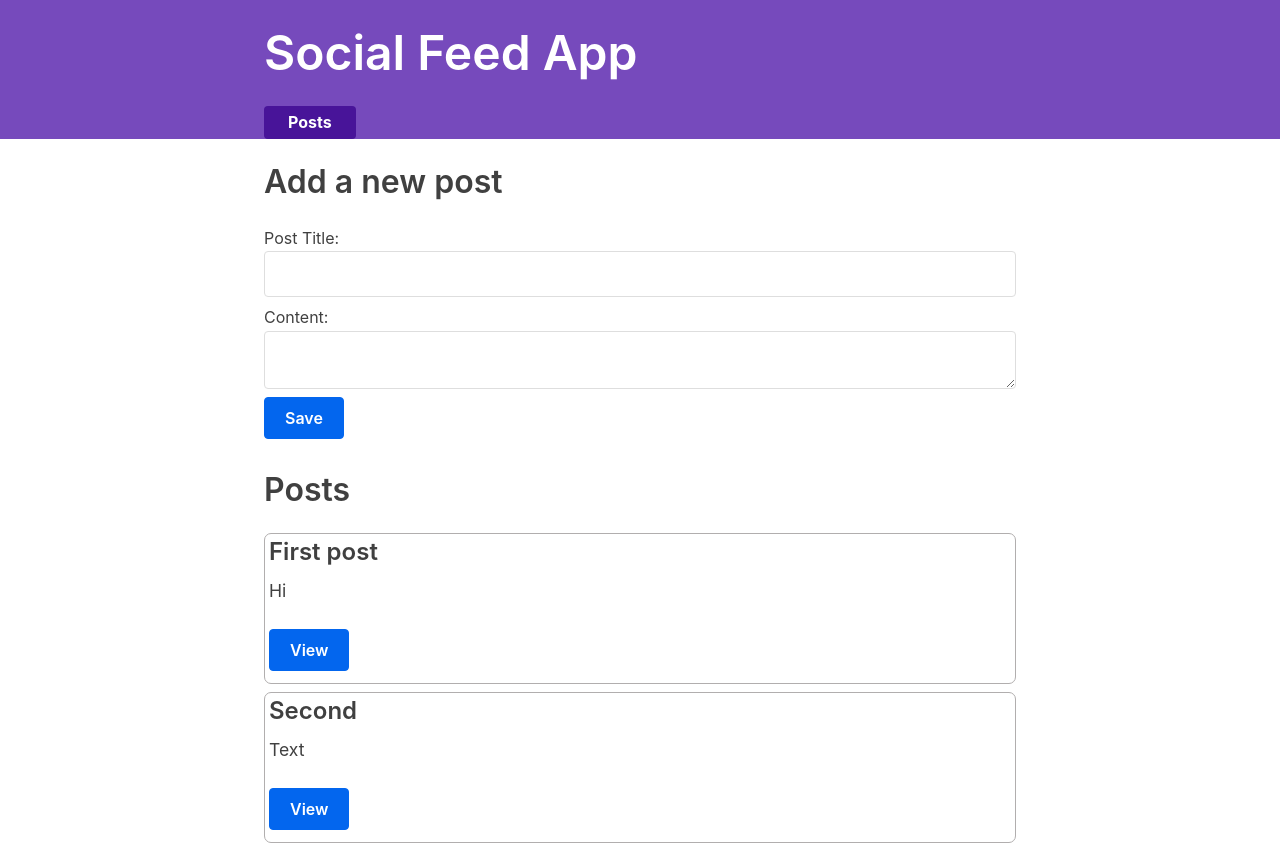
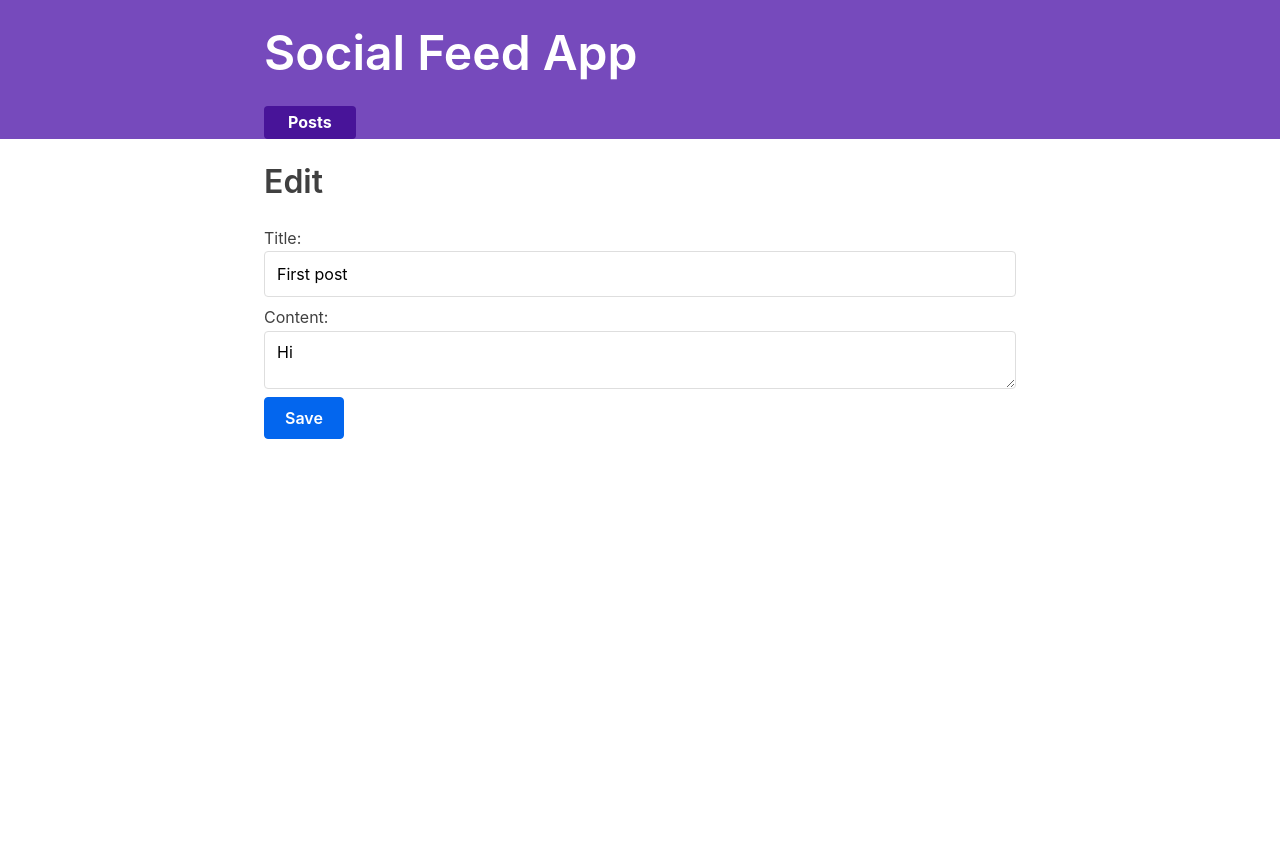
Before and after one commit to czodiac/social-media-feed, a React (Create React App) app: page /editPost/1 in a window 1280 px wide. Before the commit this address led to /. After the commit the page ends 800 px from the top, so only its background shows below. Built offline with nearby package versions, Linux system fonts and the light colour scheme; what @mswjs/data, mock-socket, txtgen would draw is missing.

Commit message:
Creating an Edit Post Form

```diff
--- a/src/App.js
+++ b/src/App.js
@@ -10,6 +10,7 @@ import { Navbar } from './app/Navbar'
 import { PostsList } from './features/posts/PostsList'
 import { AddPostForm } from './features/posts/AddPostForm'
 import { SinglePostPage } from './features/posts/SinglePostPage'
+import { EditPostForm } from './features/posts/EditPostForm'
 
 function App() {
   return (
@@ -28,6 +29,7 @@ function App() {
             )}
           />
           <Route exact path="/posts/:postId" component={SinglePostPage} />
+          <Route exact path="/editPost/:postId" component={EditPostForm} />
           <Redirect to="/" />
         </Switch>
       </div>
--- /dev/null
+++ b/src/features/posts/EditPostForm.js
@@ -0,0 +1,36 @@
+import React, { useState } from 'react'
+import { useDispatch, useSelector } from 'react-redux'
+import { useHistory } from 'react-router-dom'
+
+import { postUpdated } from './postsSlice'
+
+export const EditPostForm = ({ match }) => {
+    const { postId } = match.params
+    const post = useSelector(state => state.posts.find(post => post.id === postId))
+    const [title, setTitle] = useState(post.title)
+    const [content, setContent] = useState(post.content)
+
+    const dispatch = useDispatch()
+    const history = useHistory()
+
+    const onTitleChanged = e => setTitle(e.target.value)
+    const onContentChanged = e => setContent(e.target.value)
+
+    const onSavePostClicked = () => {
+        if (title && content) {
+            dispatch(postUpdated({ id: postId, title, content }))
+            history.push(`/posts/${postId}`)
+        }
+    }
+
+    return (
+        <section>
+            <h2>Edit</h2>
+            <form>
+                Title: <input type="text" id="postTitle" name="postTitle" placeholder="What's on your mind?" value={title} onChange={onTitleChanged} />
+                Content: <textarea id="postContent" name="postContent" value={content} onChange={onContentChanged} />
+            </form>
+            <button type="button" onClick={onSavePostClicked}>Save</button>
+        </section>
+    )
+}
--- a/src/features/posts/SinglePostPage.js
+++ b/src/features/posts/SinglePostPage.js
@@ -1,5 +1,6 @@
 import React from 'react'
 import { useSelector } from 'react-redux'
+import { Link } from 'react-router-dom'
 
 export const SinglePostPage = ({ match }) => {
     const { postId } = match.params
@@ -18,6 +19,7 @@ export const SinglePostPage = ({ match }) => {
             <article className="post">
                 <h2>{post.title}</h2>
                 <p className="post-content">{post.content}</p>
+                <Link to={`/editPost/${post.id}`} className="button">Edit</Link>
             </article>
         </section>
     )
--- a/src/features/posts/postsSlice.js
+++ b/src/features/posts/postsSlice.js
@@ -15,9 +15,17 @@ const postsSlice = createSlice({
         // We can export that action creator and use it in our UI components to dispatch the action when the user clicks "Save Post".
         postAdded(state, action) {
             state.push(action.payload)
+        },
+        postUpdated(state, action) {
+            const { id, title, content } = action.payload
+            const existingPost = state.find(post => post.id === id)
+            if (existingPost) {
+                existingPost.title = title
+                existingPost.content = content
+            }
         }
     }
 })
 
-export const { postAdded } = postsSlice.actions // If there's more than 1 reducer functions -> export const { postAdded, postDeleted, postEdited } = postsSlice.actions
+export const { postAdded, postUpdated } = postsSlice.actions
 export default postsSlice.reducer
```
